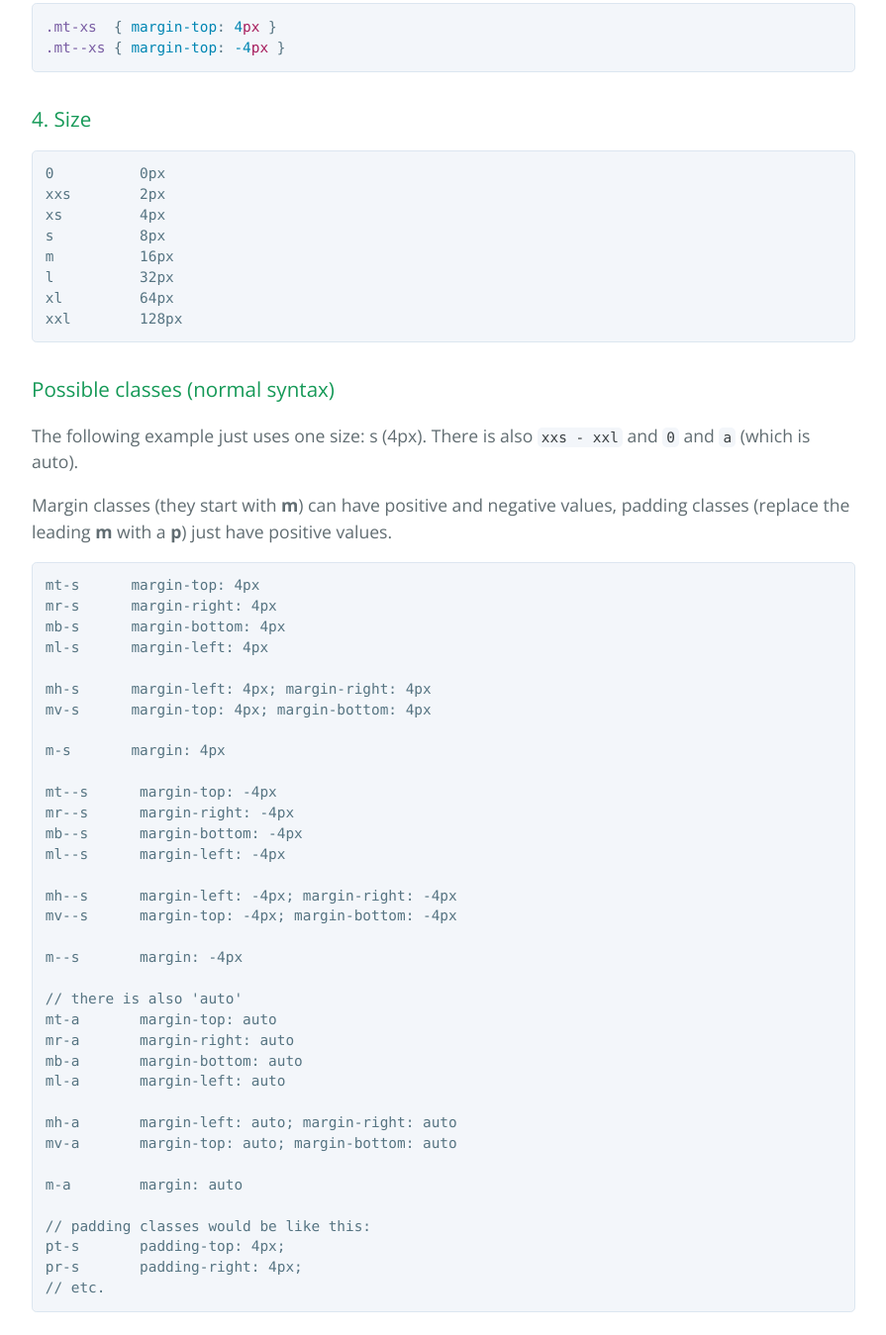
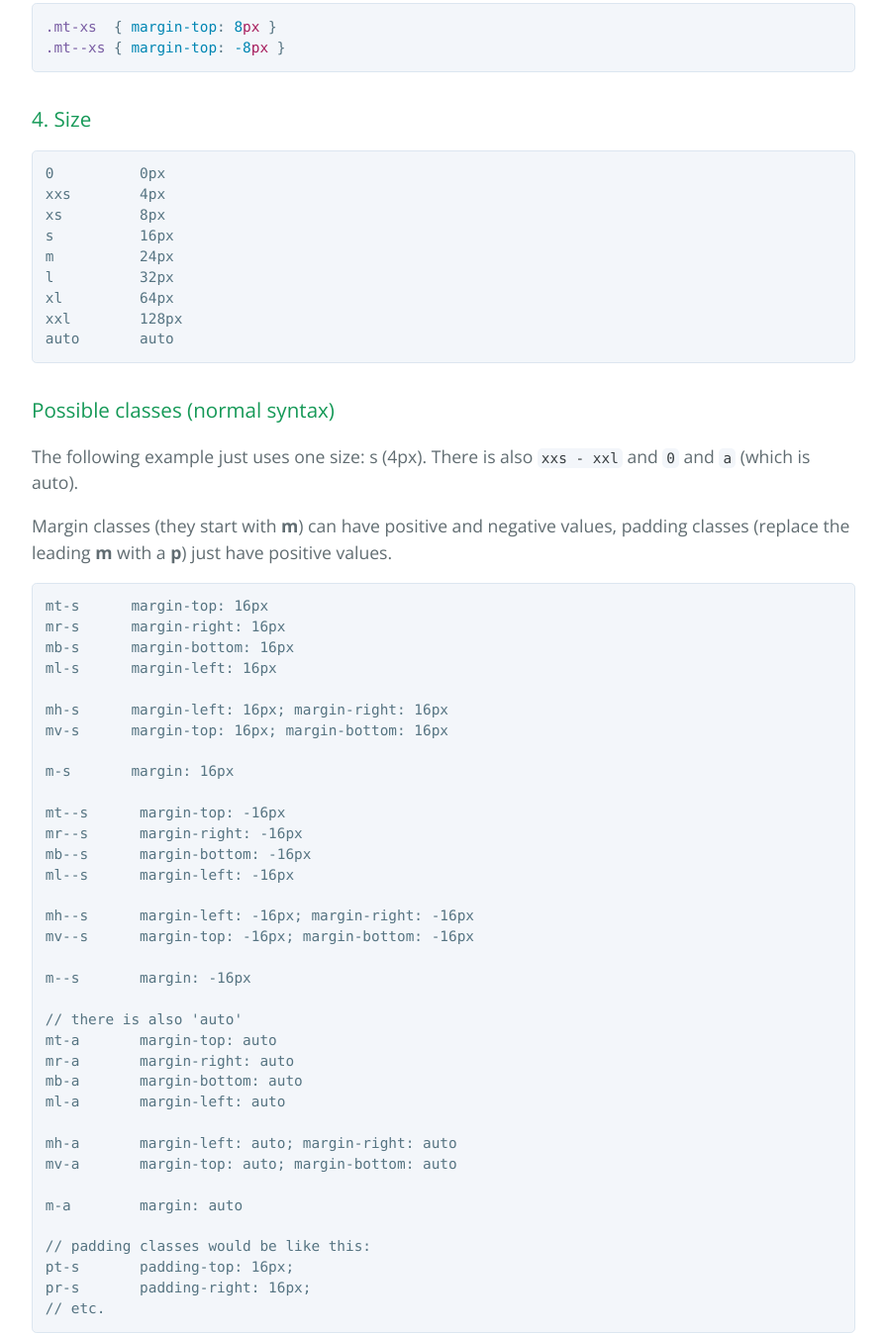
Before and after one commit to badabam/css-spaces, a plain HTML site: page index.html in a window 1280 px wide. Shown: the part 2656-4005 px from the top of the page at 99% size, without its empty margins (192-1087 px from the left). Drawn offline with nearby package versions, Linux system fonts and the light colour scheme.

```diff
--- a/index.html
+++ b/index.html
@@ -112,20 +112,21 @@
 
 <p>Example:</p>
 
-<div class="highlight highlight-source-css"><pre><span class="pl-e">.mt-xs</span>  { <span class="pl-c1"><span class="pl-c1">margin-top</span></span>: <span class="pl-c1">4<span class="pl-k">px</span></span> }
-<span class="pl-e">.mt--xs</span> { <span class="pl-c1"><span class="pl-c1">margin-top</span></span>: <span class="pl-c1">-4<span class="pl-k">px</span></span> }</pre></div>
+<div class="highlight highlight-source-css"><pre><span class="pl-e">.mt-xs</span>  { <span class="pl-c1"><span class="pl-c1">margin-top</span></span>: <span class="pl-c1">8<span class="pl-k">px</span></span> }
+<span class="pl-e">.mt--xs</span> { <span class="pl-c1"><span class="pl-c1">margin-top</span></span>: <span class="pl-c1">-8<span class="pl-k">px</span></span> }</pre></div>
 
 <h3>
 <a id="4-size" class="anchor" href="#4-size" aria-hidden="true"><span class="octicon octicon-link"></span></a>4. Size</h3>
 
 <pre><code>0          0px
-xxs        2px
-xs         4px
-s          8px
-m          16px
+xxs        4px
+xs         8px
+s          16px
+m          24px
 l          32px
 xl         64px
 xxl        128px
+auto       auto
 </code></pre>
 
 <h3>
@@ -135,25 +136,25 @@
 
 <p>Margin classes (they start with <strong>m</strong>) can have positive and negative values, padding classes (replace the leading <strong>m</strong> with a <strong>p</strong>) just have positive values.</p>
 
-<pre><code>mt-s      margin-top: 4px
-mr-s      margin-right: 4px
-mb-s      margin-bottom: 4px
-ml-s      margin-left: 4px
+<pre><code>mt-s      margin-top: 16px
+mr-s      margin-right: 16px
+mb-s      margin-bottom: 16px
+ml-s      margin-left: 16px
 
-mh-s      margin-left: 4px; margin-right: 4px
-mv-s      margin-top: 4px; margin-bottom: 4px
+mh-s      margin-left: 16px; margin-right: 16px
+mv-s      margin-top: 16px; margin-bottom: 16px
 
-m-s       margin: 4px
+m-s       margin: 16px
 
-mt--s      margin-top: -4px
-mr--s      margin-right: -4px
-mb--s      margin-bottom: -4px
-ml--s      margin-left: -4px
+mt--s      margin-top: -16px
+mr--s      margin-right: -16px
+mb--s      margin-bottom: -16px
+ml--s      margin-left: -16px
 
-mh--s      margin-left: -4px; margin-right: -4px
-mv--s      margin-top: -4px; margin-bottom: -4px
+mh--s      margin-left: -16px; margin-right: -16px
+mv--s      margin-top: -16px; margin-bottom: -16px
 
-m--s       margin: -4px
+m--s       margin: -16px
 
 // there is also 'auto'
 mt-a       margin-top: auto
@@ -167,8 +168,8 @@
 m-a        margin: auto
 
 // padding classes would be like this:
-pt-s       padding-top: 4px;
-pr-s       padding-right: 4px;
+pt-s       padding-top: 16px;
+pr-s       padding-right: 16px;
 // etc.
 </code></pre>
 
```
Also changed, not shown: params.json (+1 -1 lines).
